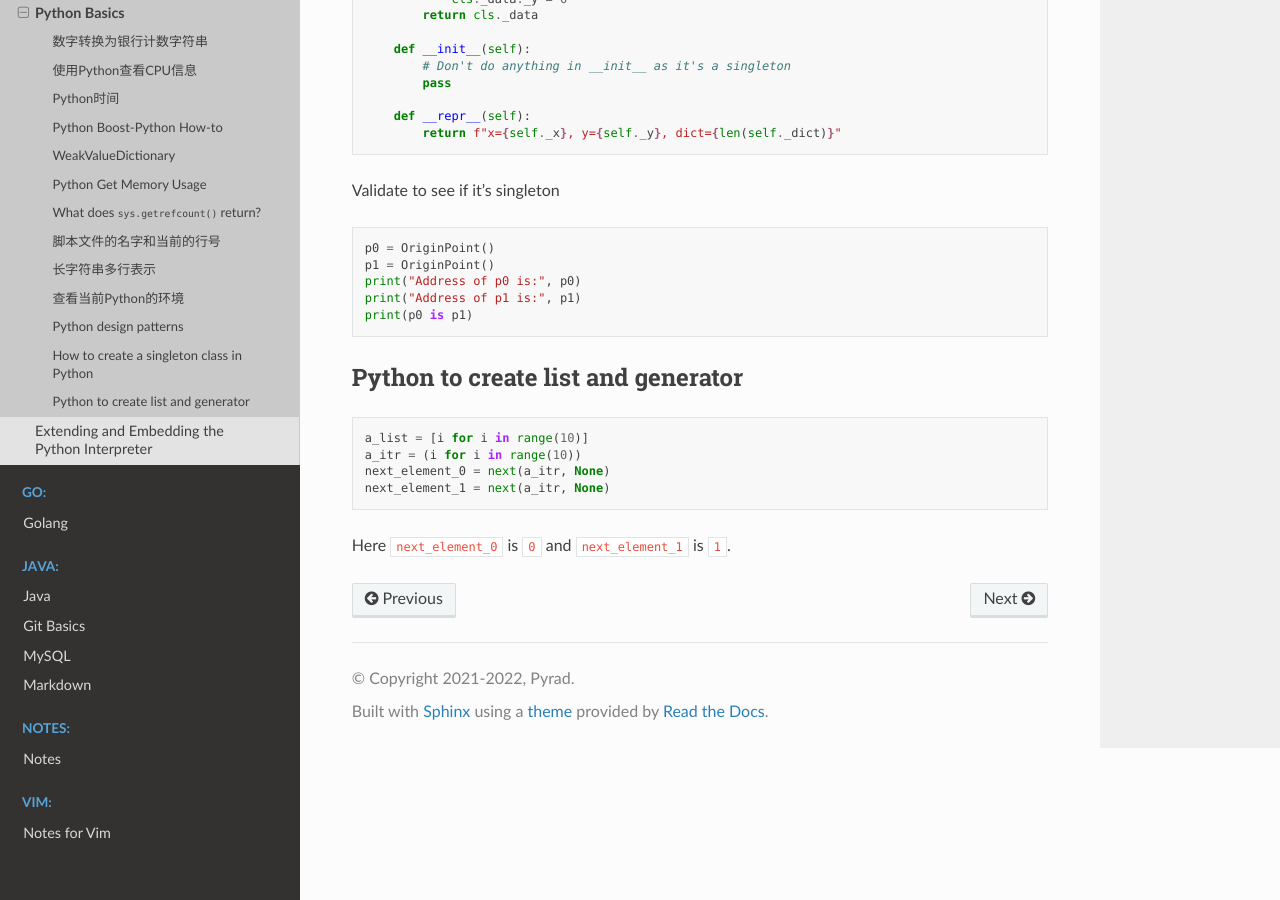
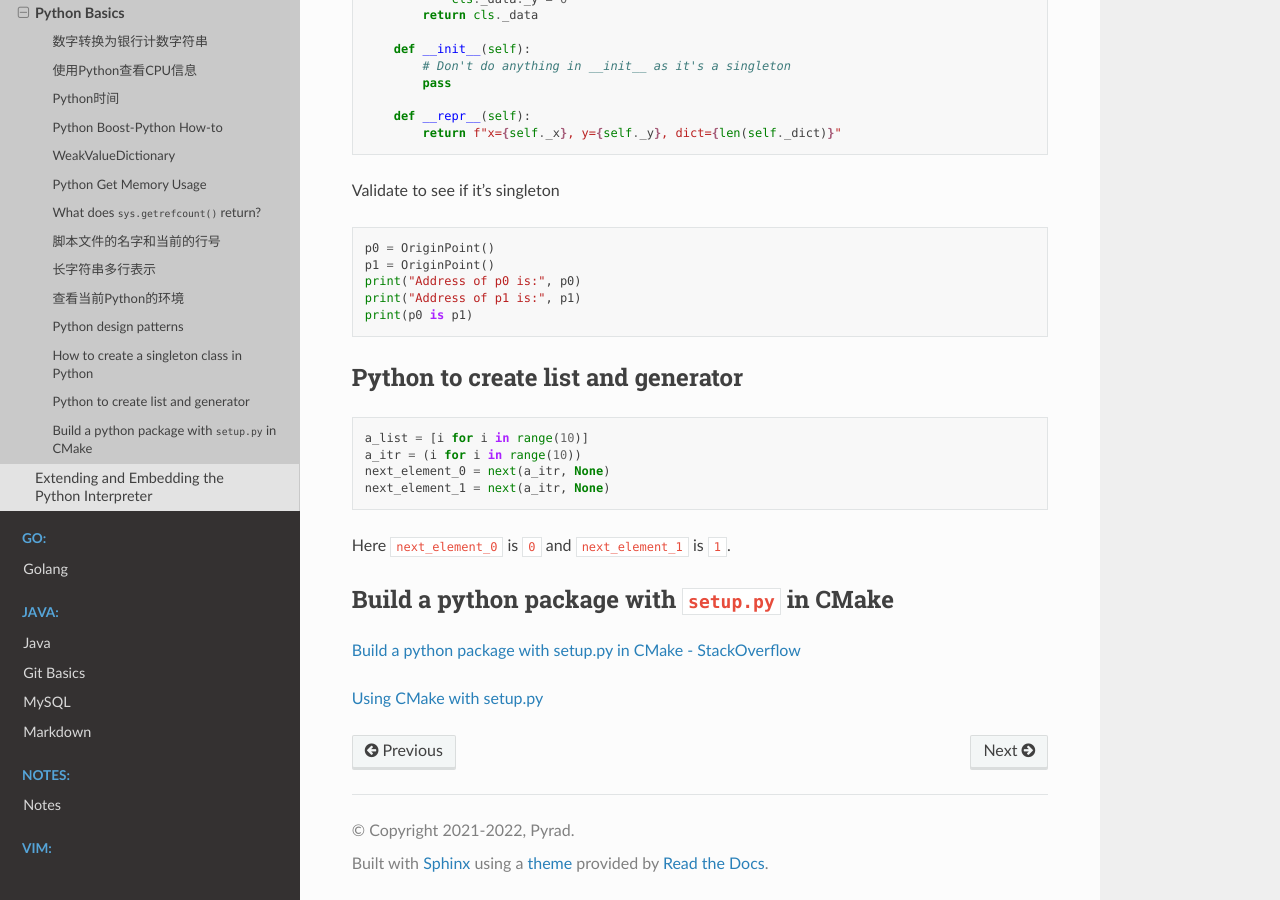
Before and after one commit to Pyrad/pyradnotes, a Sphinx documentation site: the page built from source/Python/pythonbasic.md, in a window 1280 px wide and 900 px high, scrolled down 4081 px. Built offline with Sphinx 7.4.7 and the Read the Docs theme 2.0.0, drawn with Linux system fonts in a browser that asks for light colours.

Commit message:
Python Build package with setup.py in CMake

````diff
--- a/source/Python/pythonbasic.md
+++ b/source/Python/pythonbasic.md
@@ -219,3 +219,11 @@ next_element_1 = next(a_itr, None)
 ```
 
 Here `next_element_0` is `0` and `next_element_1` is `1`.
+
+
+
+## Build a python package with `setup.py` in CMake
+
+[Build a python package with setup.py in CMake - StackOverflow](https://stackoverflow.com/questions/29232614/build-a-python-package-with-setup-py-in-cmake)
+
+[Using CMake with setup.py](https://stackoverflow.com/questions/13298504/using-cmake-with-setup-py)
````
